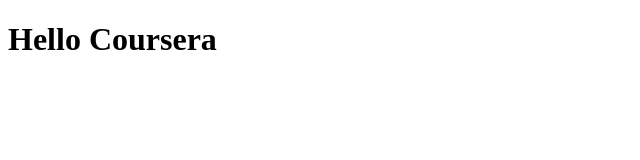
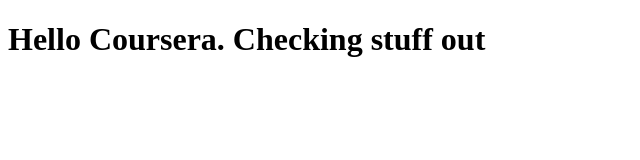
Before and after one commit to ebstevens2/coursera-test, a plain HTML site: page site/index.html in a window 1280 px wide. Shown: the whole page, without its empty margins (0-640 px from the left). Drawn offline with Linux system fonts and the light colour scheme.

Commit message:
Small addition

```diff
--- a/site/index.html
+++ b/site/index.html
@@ -6,6 +6,6 @@
 	<title>Hello Coursera</title>
 </head>
 <body>
-<h1>Hello Coursera</h1>
+<h1>Hello Coursera. Checking stuff out</h1>
 </body>
 </html>
```
